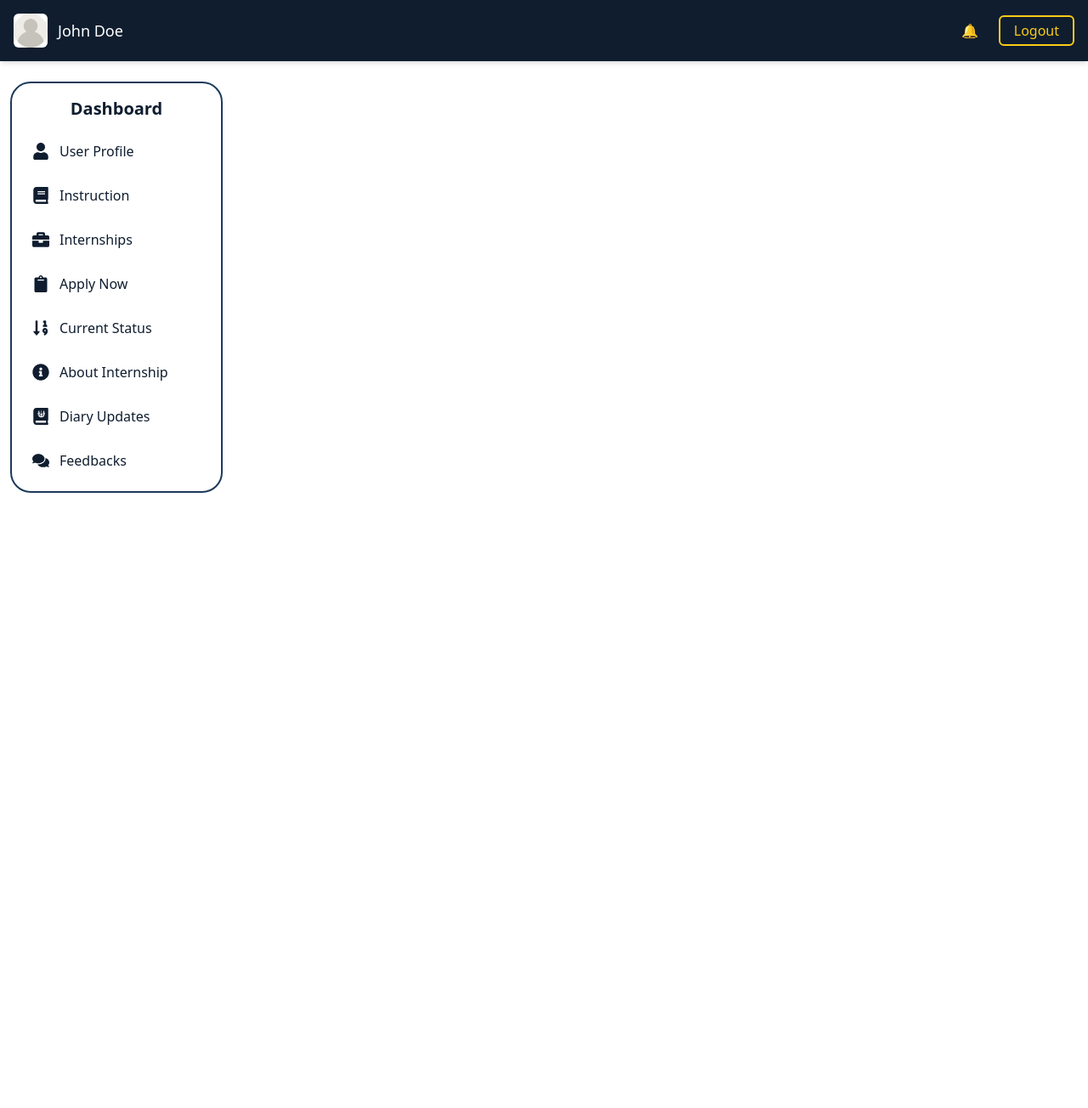
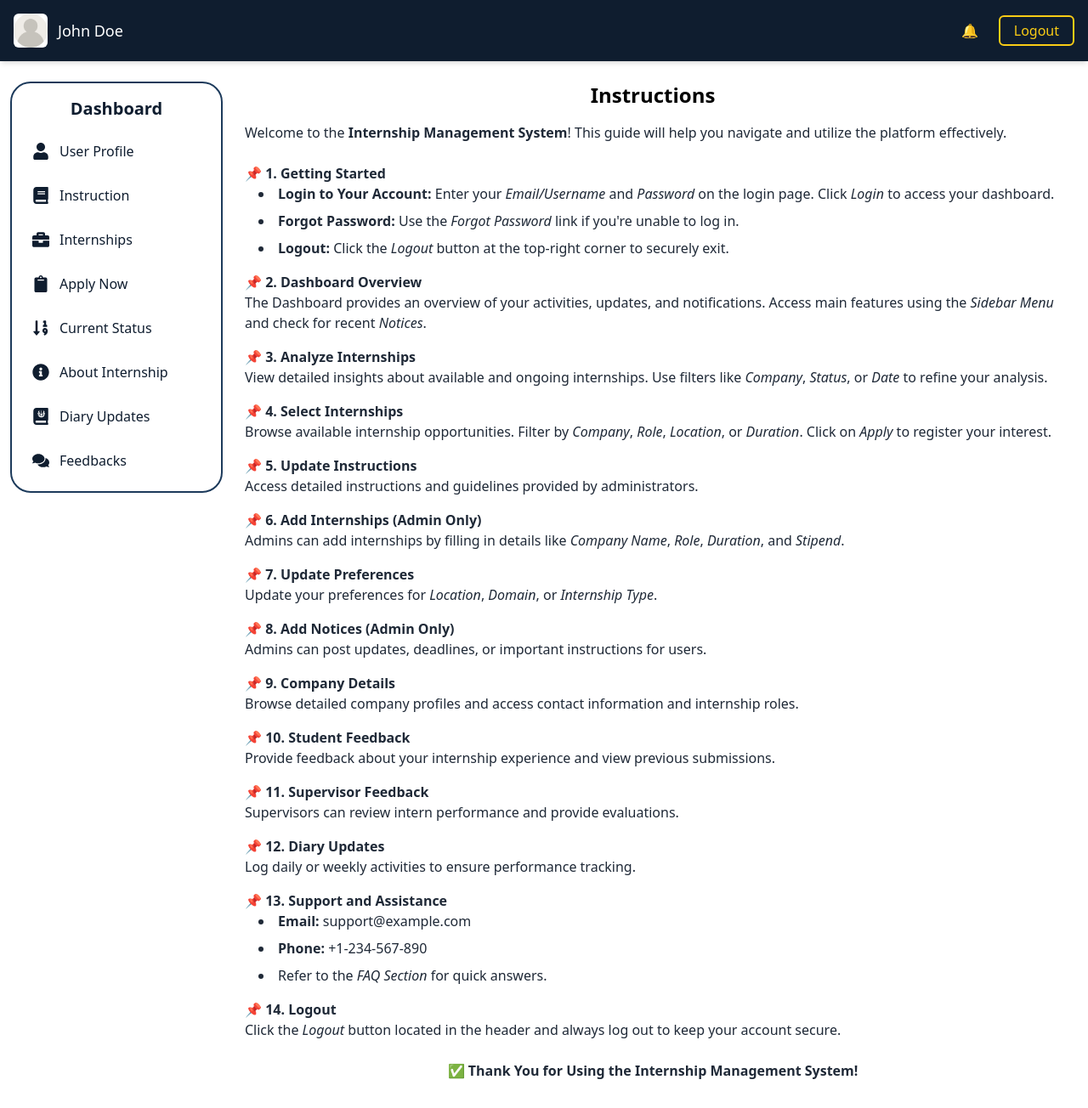
Before and after one commit to ShashiniWeerakoon/ruh-internship-portal-student, a React (Vite) app: page /Instruction in a window 1280 px wide. Shown: the whole page at 85% size. Before the commit the page ends 800 px from the top, so only its background shows below. Built offline with nearby package versions, Linux system fonts and the light colour scheme.

Commit message:
instruction,Internships

```diff
--- a/src/pages/Instruction.jsx
+++ b/src/pages/Instruction.jsx
@@ -2,14 +2,129 @@ import Header from "../component/Header";
 import Sidebar from "../component/Sidebar";
 
 
-const Home = () => {
+export default function MainContent() {
   return (
     <>
-      <Header />
-      <Sidebar />
-      <div>Instruction</div>
+    <Header />
+
+    <Sidebar />
+
+    <div className="flex-grow p-8 overflow-y-auto mt-16 ml-64 ">
+      <h1 className="text-2xl font-bold mb-4 text-center">Instructions</h1>
+
+    <div className="space-y-6 text-gray-800">
+      {/* Introduction */}
+      <p>
+        Welcome to the <strong>Internship Management System</strong>! This guide will help you navigate and utilize the platform effectively.
+      </p>
+
+      {/* Instruction Points */}
+      <ol className=" list-inside space-y-4">
+        {/* 1. Getting Started */}
+        <li>
+          <strong>📌 1. Getting Started</strong>
+          <ul className="list-disc list-inside ml-4 space-y-2">
+            <li>
+              <strong>Login to Your Account:</strong> Enter your <em>Email/Username</em> and <em>Password</em> on the login page. Click <em>Login</em> to access your dashboard.
+            </li>
+            <li>
+              <strong>Forgot Password:</strong> Use the <em>Forgot Password</em> link if you're unable to log in.
+            </li>
+            <li>
+              <strong>Logout:</strong> Click the <em>Logout</em> button at the top-right corner to securely exit.
+            </li>
+          </ul>
+        </li>
+
+        {/* 2. Dashboard Overview */}
+        <li>
+          <strong>📌 2. Dashboard Overview</strong>
+          <p>The Dashboard provides an overview of your activities, updates, and notifications. Access main features using the <em>Sidebar Menu</em> and check for recent <em>Notices</em>.</p>
+        </li>
+
+        {/* 3. Analyze Internships */}
+        <li>
+          <strong>📌 3. Analyze Internships</strong>
+          <p>View detailed insights about available and ongoing internships. Use filters like <em>Company</em>, <em>Status</em>, or <em>Date</em> to refine your analysis.</p>
+        </li>
+
+        {/* 4. Select Internships */}
+        <li>
+          <strong>📌 4. Select Internships</strong>
+          <p>Browse available internship opportunities. Filter by <em>Company</em>, <em>Role</em>, <em>Location</em>, or <em>Duration</em>. Click on <em>Apply</em> to register your interest.</p>
+        </li>
+
+        {/* 5. Update Instructions */}
+        <li>
+          <strong>📌 5. Update Instructions</strong>
+          <p>Access detailed instructions and guidelines provided by administrators.</p>
+        </li>
+
+        {/* 6. Add Internships */}
+        <li>
+          <strong>📌 6. Add Internships (Admin Only)</strong>
+          <p>Admins can add internships by filling in details like <em>Company Name</em>, <em>Role</em>, <em>Duration</em>, and <em>Stipend</em>.</p>
+        </li>
+
+        {/* 7. Update Preferences */}
+        <li>
+          <strong>📌 7. Update Preferences</strong>
+          <p>Update your preferences for <em>Location</em>, <em>Domain</em>, or <em>Internship Type</em>.</p>
+        </li>
+
+        {/* 8. Add Notices */}
+        <li>
+          <strong>📌 8. Add Notices (Admin Only)</strong>
+          <p>Admins can post updates, deadlines, or important instructions for users.</p>
+        </li>
+
+        {/* 9. Company Details */}
+        <li>
+          <strong>📌 9. Company Details</strong>
+          <p>Browse detailed company profiles and access contact information and internship roles.</p>
+        </li>
+
+        {/* 10. Student Feedback */}
+        <li>
+          <strong>📌 10. Student Feedback</strong>
+          <p>Provide feedback about your internship experience and view previous submissions.</p>
+        </li>
+
+        {/* 11. Supervisor Feedback */}
+        <li>
+          <strong>📌 11. Supervisor Feedback</strong>
+          <p>Supervisors can review intern performance and provide evaluations.</p>
+        </li>
+
+        {/* 12. Diary Updates */}
+        <li>
+          <strong>📌 12. Diary Updates</strong>
+          <p>Log daily or weekly activities to ensure performance tracking.</p>
+        </li>
+
+        {/* 13. Support and Assistance */}
+        <li>
+          <strong>📌 13. Support and Assistance</strong>
+          <ul className="list-disc list-inside ml-4 space-y-2">
+            <li><strong>Email:</strong> support@example.com</li>
+            <li><strong>Phone:</strong> +1-234-567-890</li>
+            <li>Refer to the <em>FAQ Section</em> for quick answers.</li>
+          </ul>
+        </li>
+
+        {/* 14. Logout */}
+        <li>
+          <strong>📌 14. Logout</strong>
+          <p>Click the <em>Logout</em> button located in the header and always log out to keep your account secure.</p>
+        </li>
+      </ol>
+
+      {/* Closing Note */}
+      <p className="mt-6 text-center font-semibold">
+        ✅ <strong>Thank You for Using the Internship Management System!</strong>
+      </p>
+    </div>
+    </div>
     </>
   );
-};
-
-export default Home;
+}
--- a/src/pages/Internships.jsx
+++ b/src/pages/Internships.jsx
@@ -1,15 +1,86 @@
-import Header from "../component/Header";
-import Sidebar from "../component/Sidebar";
+"use client";
 
+import { useState, useEffect } from 'react';
+import { FaSearch } from 'react-icons/fa';
+import Header from '../component/Header';
+import Sidebar from '../component/Sidebar';
 
-const Home = () => {
+const InternshipPage = () => {
+  const [internships, setInternships] = useState([]);
+  const [searchCompany, setSearchCompany] = useState('');
+  const [searchDesignation, setSearchDesignation] = useState('');
+
+  useEffect(() => {
+    const fetchData = async () => {
+      const response = await fetch('/api/internships');
+      const data = await response.json();
+      setInternships(data);
+    };
+    fetchData();
+  }, []);
+
+  const filteredInternships = internships.filter(internship =>
+    internship.company.toLowerCase().includes(searchCompany.toLowerCase()) &&
+    internship.designation.toLowerCase().includes(searchDesignation.toLowerCase())
+  );
+
   return (
-    <>
+    <div className="flex flex-col h-screen">
       <Header />
-      <Sidebar />
-      <div>Internships</div>
-    </>
+      <div className="flex flex-1 overflow-hidden">
+        <Sidebar />
+        <div className="flex-1 overflow-y-auto p-8 mt-[64px] ml-[250px]">
+          <h1 className="text-2xl font-bold mb-4 text-center">Internships</h1>
+          <div className="flex gap-4 mb-4">
+            <div className="flex items-center gap-2">
+              <span className="text-gray-700">Company:</span>
+              <div className="flex items-center border border-gray-300 rounded px-2">
+                <FaSearch className="text-gray-500" />
+                <input
+                  type="text"
+                  placeholder="Search by Company"
+                  value={searchCompany}
+                  onChange={(e) => setSearchCompany(e.target.value)}
+                  className="flex-1 p-2 focus:outline-none"
+                />
+              </div>
+            </div>
+            <div className="flex items-center gap-2">
+              <span className="text-gray-700">Designation:</span>
+              <div className="flex items-center border border-gray-300 rounded px-2">
+                <FaSearch className="text-gray-500" />
+                <input
+                  type="text"
+                  placeholder="Search by Designation"
+                  value={searchDesignation}
+                  onChange={(e) => setSearchDesignation(e.target.value)}
+                  className="flex-1 p-2 focus:outline-none"
+                />
+              </div>
+            </div>
+          </div>
+          <table className="w-full border border-collapse">
+            <thead>
+              <tr>
+                <th className="border p-2 text-center bg-gray-200">Company</th>
+                <th className="border p-2 text-center bg-gray-200">Designation</th>
+                <th className="border p-2 text-center bg-gray-200">Time period</th>
+              </tr>
+            </thead>
+            <tbody>
+              {filteredInternships.map((internship, index) => (
+                <tr key={index}>
+                  <td className="border p-2">{internship.company}</td>
+                  <td className="border p-2">{internship.designation}</td>
+                  <td className="border p-2">{internship.timePeriod}</td>
+                </tr>
+              ))}
+            </tbody>
+          </table>
+        </div>
+      </div>
+    </div>
   );
 };
 
-export default Home;
+export default InternshipPage;
```
